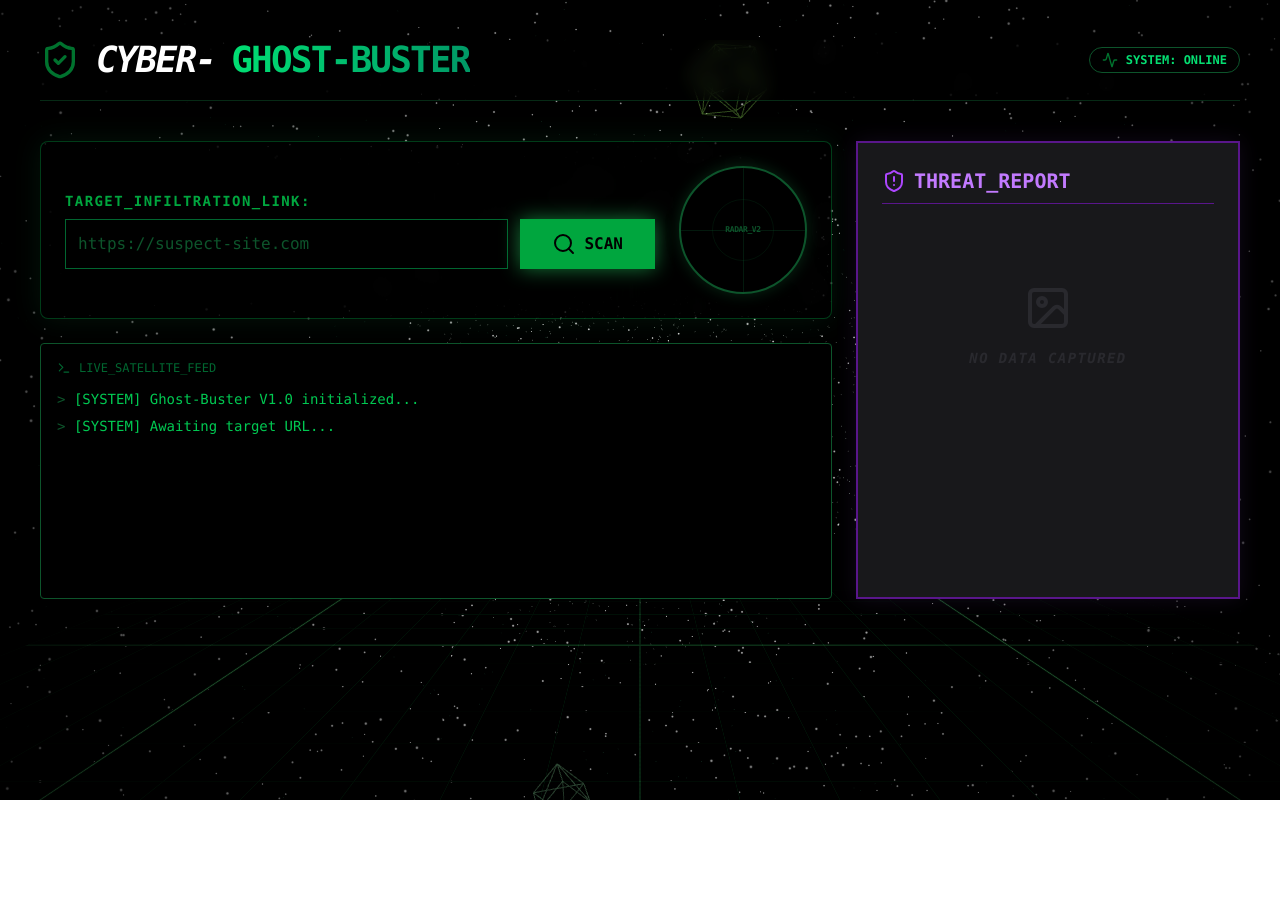
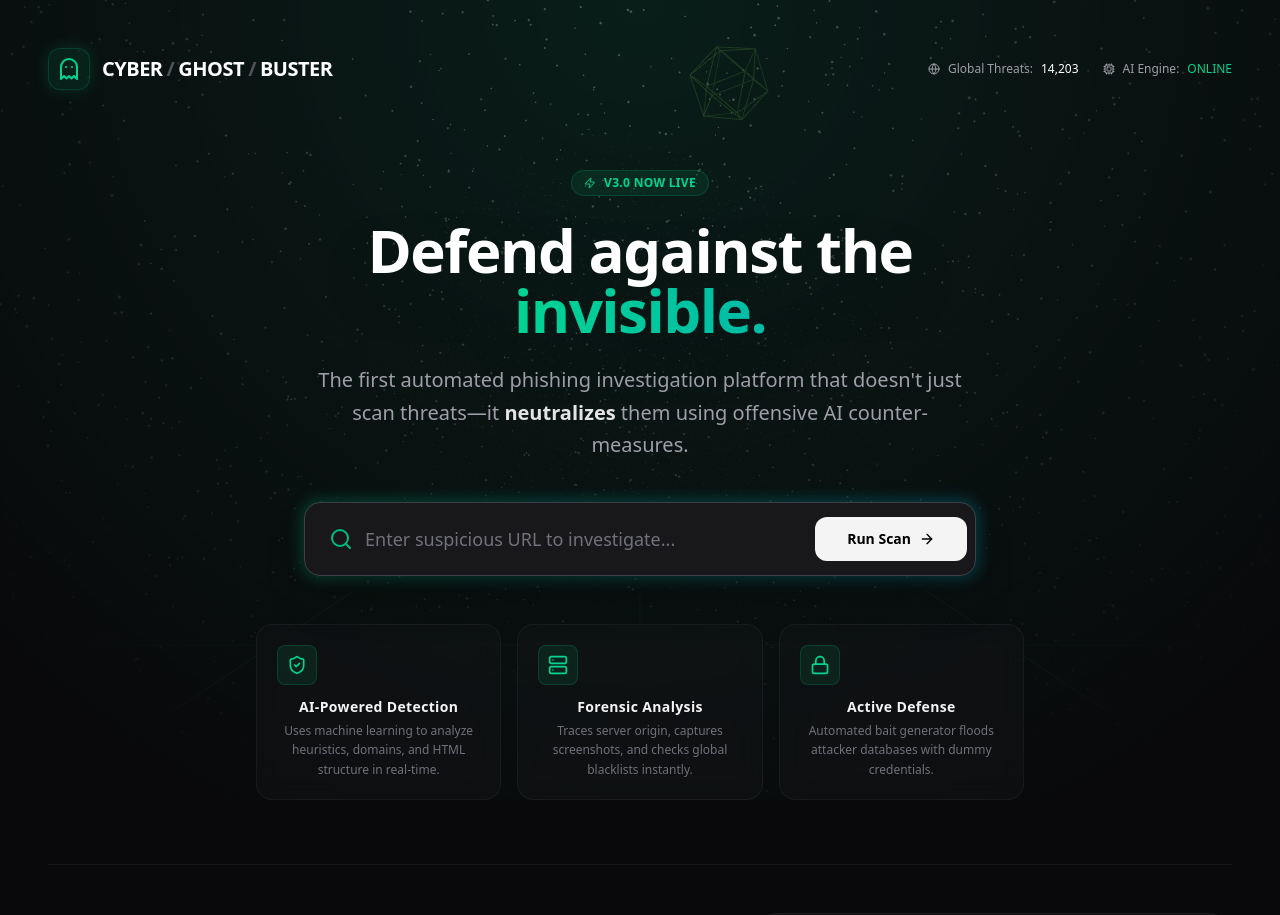
Before and after one commit to moksh205/ghost-buster-ui, a React (Vite) app: page / in a window 1280 px wide. Shown: the top 915 px of the page. Before the commit the page ends 800 px from the top, so only its background shows below. Built offline with nearby package versions, Linux system fonts and the light colour scheme.

Commit message:
design 1

```diff
--- a/src/App.jsx
+++ b/src/App.jsx
@@ -1,6 +1,6 @@
-import React, { useState } from 'react';
-import { Ghost, Zap, Search, Activity, ShieldCheck } from 'lucide-react'; // Added ShieldCheck
-import { AnimatePresence } from 'framer-motion';
+import React, { useState, useEffect } from 'react';
+import { Ghost, Zap, Search, Activity, ShieldCheck, Terminal as TerminalIcon, Cpu, Globe, Lock, ArrowRight, Server } from 'lucide-react';
+import { AnimatePresence, motion } from 'framer-motion';
 
 // Components
 import Background3D from './components/Background3D';
@@ -10,20 +10,36 @@ import GhostRadar from './components/GhostRadar';
 import BaitGenerator from './components/BaitGenerator';
 import IntroScreen from './components/IntroScreen';
 
+// --- SUB-COMPONENT: Capability Card ---
+const FeatureCard = ({ icon: Icon, title, desc, delay }) => (
+    <motion.div
+        initial={{ opacity: 0, y: 20 }}
+        animate={{ opacity: 1, y: 0 }}
+        transition={{ delay }}
+        className="bg-zinc-900/40 backdrop-blur-md border border-white/5 p-5 rounded-2xl flex flex-col gap-3 hover:bg-zinc-800/40 hover:border-emerald-500/30 transition-all group"
+    >
+        <div className="bg-emerald-500/10 w-10 h-10 rounded-lg flex items-center justify-center border border-emerald-500/20 group-hover:scale-110 transition-transform">
+            <Icon className="w-5 h-5 text-emerald-400" />
+        </div>
+        <div>
+            <h3 className="text-zinc-100 font-bold text-sm tracking-wide mb-1">{title}</h3>
+            <p className="text-zinc-500 text-xs leading-relaxed">{desc}</p>
+        </div>
+    </motion.div>
+);
+
 function App() {
-  // 1. STATE: Track if the user has passed the intro screen
   const [hasEntered, setHasEntered] = useState(false);
-
-  // App Logic
   const [url, setUrl] = useState('');
   const [isScanning, setIsScanning] = useState(false);
-  const [logs, setLogs] = useState(['[SYSTEM] Ghost-Buster V1.0 initialized...', '[SYSTEM] Awaiting target URL...']);
+  const [logs, setLogs] = useState(['[SYSTEM] Cyber-Sentinel V3.0 initialized...', '[SYSTEM] Awaiting target URL...']);
   const [scanResult, setScanResult] = useState(null);
 
+  // --- LOGIC ---
   const generatePoison = () => {
-    const prefixes = ['admin', 'secure', 'root', 'vault', 'crypto', 'shadow'];
-    const suffixes = ['_trap', '_bait', '99', '!', 'X', 'gate'];
-    const domains = ['@gmail.com', '@outlook.com', '@yahoo.com', '@proton.me'];
+    const prefixes = ['admin', 'secure', 'root', 'vault'];
+    const suffixes = ['_trap', '_bait', '99', '!'];
+    const domains = ['@gmail.com', '@outlook.com'];
     const randomPrefix = prefixes[Math.floor(Math.random() * prefixes.length)];
     const randomSuffix = suffixes[Math.floor(Math.random() * suffixes.length)];
     const randomDomain = domains[Math.floor(Math.random() * domains.length)];
@@ -37,16 +53,16 @@ function App() {
     if (!url) return;
     setIsScanning(true);
     setScanResult(null);
-    setLogs(prev => [...prev, `[INFILTRATE] Target: ${url}`, '[PROCESS] Contacting Backend HQ...']);
+    setLogs(prev => [...prev, `[TARGET] Analyzing: ${url}`, '[NETWORK] Handshaking with HQ...']);
     try {
       const response = await fetch('http://127.0.0.1:8000/investigate', {
         method: 'POST',
         headers: { 'Content-Type': 'application/json' },
         body: JSON.stringify({ url: url }),
       });
-      if (!response.ok) throw new Error(`Server Ghosted Us! Status: ${response.status}`);
+      if (!response.ok) throw new Error(`API Error: ${response.status}`);
       const data = await response.json();
-      setLogs(prev => [...prev, '[ANALYSIS] Data received.', '[SUCCESS] Mission Complete.']);
+      setLogs(prev => [...prev, '[200] Data packet received.', '[COMPLETE] Analysis finished.']);
       setScanResult({
         verdict: data.verdict,
         riskScore: data.risk_score,
@@ -55,94 +71,168 @@ function App() {
       });
     } catch (error) {
       console.error(error);
-      setLogs(prev => [...prev, `[ERROR] Connection Failed: ${error.message}`]);
+      setLogs(prev => [...prev, `[ERR] Connection Failed: ${error.message}`]);
     } finally {
       setIsScanning(false);
     }
   };
 
   return (
-    <div className={`min-h-screen w-full relative overflow-x-hidden bg-black text-green-500 font-mono selection:bg-green-500 selection:text-black`}>
+    <div className={`min-h-screen w-full relative overflow-x-hidden bg-zinc-950 text-zinc-100 font-sans selection:bg-emerald-500/30`}>
 
       {/* 3D Background */}
+      <div className="opacity-40 fixed inset-0 pointer-events-none">
          <Background3D />
+      </div>
 
-      {/* OVERLAYS */}
-      <div className="fixed inset-0 z-10 pointer-events-none bg-[radial-gradient(circle_at_center,transparent_10%,#000000_100%)] opacity-80" />
-      <div className="fixed inset-0 z-10 pointer-events-none bg-[linear-gradient(rgba(18,16,16,0)_50%,rgba(0,0,0,0.1)_50%)] bg-[length:100%_4px]" />
+      {/* Gradients */}
+      <div className="fixed inset-0 z-10 pointer-events-none bg-[radial-gradient(circle_at_top,rgba(16,185,129,0.12)_0%,rgba(9,9,11,1)_90%)]" />
 
-      {/* INTRO SCREEN LOGIC */}
+      {/* Intro Screen */}
       <AnimatePresence>
-        {!hasEntered && (
-            <IntroScreen onEnter={() => setHasEntered(true)} />
-        )}
+        {!hasEntered && <IntroScreen onEnter={() => setHasEntered(true)} />}
       </AnimatePresence>
 
-      {/* MAIN DASHBOARD */}
+      {/* MAIN CONTENT */}
       {hasEntered && (
-        <div className={`relative z-20 p-4 md:p-10 animate-fade-in ${scanResult?.verdict === 'MALICIOUS' ? 'animate-shake' : ''}`}>
+        <div className="relative z-20 max-w-7xl mx-auto p-6 md:p-12 animate-fade-in">
 
-            {isScanning && (
-                <div className="absolute top-1/2 left-1/2 -translate-x-1/2 -translate-y-1/2 pointer-events-none z-50 opacity-20">
-                <Ghost size={300} className="animate-ping text-purple-500" />
+            {/* === NAVBAR === */}
+            <nav className="flex justify-between items-center mb-20">
+                <div className="flex items-center gap-3">
+                    <div className="bg-emerald-500/10 p-2 rounded-xl border border-emerald-500/20 backdrop-blur-md shadow-[0_0_15px_rgba(16,185,129,0.2)]">
+                        <Ghost className="w-6 h-6 text-emerald-400" />
                     </div>
-            )}
+                    <span className="text-xl font-bold tracking-tight text-white">
+                        CYBER<span className="text-zinc-600 mx-1">/</span>GHOST<span className="text-zinc-600 mx-1">/</span>BUSTER
+                    </span>
+                </div>
+                <div className="hidden md:flex items-center gap-6 text-xs font-medium text-zinc-400">
+                    <div className="flex items-center gap-2">
+                        <Globe className="w-3 h-3" /> Global Threats: <span className="text-white">14,203</span>
+                    </div>
+                    <div className="flex items-center gap-2">
+                        <Cpu className="w-3 h-3" /> AI Engine: <span className="text-emerald-400">ONLINE</span>
+                    </div>
+                </div>
+            </nav>
 
-            {/* HEADER */}
-            <header className="flex flex-col md:flex-row justify-between items-center mb-10 border-b border-green-900/50 pb-5 backdrop-blur-sm bg-black/20">
-                <h1 className="text-3xl md:text-4xl font-black flex items-center gap-4 italic tracking-tighter text-white">
-                  {/* Replaced Ghost with ShieldCheck for professional look */}
-                  <ShieldCheck className="w-10 h-10 text-green-500 animate-pulse" />
+            {/* === HERO SECTION === */}
+            <div className="flex flex-col items-center justify-center text-center mb-16 max-w-3xl mx-auto">
+                <div className="inline-flex items-center gap-2 px-3 py-1 rounded-full bg-emerald-500/10 border border-emerald-500/20 text-emerald-400 text-xs font-bold mb-6 tracking-wide uppercase">
+                    <Zap className="w-3 h-3" /> V3.0 Now Live
+                </div>
 
-                  {/* NEW NAME */}
-                  CYBER-<span className="text-transparent bg-clip-text bg-gradient-to-r from-green-400 to-emerald-600 not-italic">GHOST-BUSTER</span>
+                <h1 className="text-5xl md:text-6xl font-extrabold tracking-tight mb-6 text-white drop-shadow-2xl">
+                    Defend against the <span className="text-transparent bg-clip-text bg-gradient-to-r from-emerald-400 to-teal-500">invisible.</span>
                 </h1>
 
-                <div className="flex gap-6 mt-4 md:mt-0 text-xs text-green-400">
-                  <div className="flex items-center gap-2 font-bold border border-green-900 px-3 py-1 rounded-full bg-black/50">
-                      <Activity className="w-4 h-4 animate-pulse text-green-500" /> SYSTEM: ONLINE
+                <p className="text-zinc-400 mb-10 text-lg md:text-xl max-w-2xl leading-relaxed">
+                    The first automated phishing investigation platform that doesn't just scan threats—it <span className="text-zinc-200 font-semibold">neutralizes</span> them using offensive AI counter-measures.
+                </p>
+
+                {/* --- SPOTLIGHT INPUT --- */}
+                <div className="w-full max-w-2xl relative group z-30">
+                    <div className="absolute -inset-0.5 bg-gradient-to-r from-emerald-500 to-cyan-500 rounded-2xl blur opacity-30 group-hover:opacity-60 transition duration-500"></div>
+                    <div className="relative flex items-center bg-zinc-900 border border-zinc-700 hover:border-zinc-500 rounded-2xl p-2 shadow-2xl transition-all">
+                        <div className="pl-4 pr-3 text-emerald-500">
+                            <Search className="w-6 h-6" />
                         </div>
-                </div>
-            </header>
-
-            {/* DASHBOARD GRID */}
-            <div className="grid grid-cols-1 lg:grid-cols-3 gap-6">
-                <div className="lg:col-span-2 space-y-6">
-                <div className="bg-black/30 backdrop-blur-md border border-green-500/30 p-6 shadow-[0_0_30px_rgba(34,197,94,0.1)] rounded-lg">
-                    <div className="flex flex-col md:flex-row gap-6 items-center">
-                        <div className="flex-1 w-full">
-                            <label className="block text-sm mb-2 font-bold uppercase tracking-widest text-green-600">Target_Infiltration_Link:</label>
-                            <div className="flex gap-3">
                         <input
                             type="text"
-                                placeholder="https://suspect-site.com"
-                                className="flex-1 bg-black/50 border border-green-800 p-3 outline-none focus:border-green-400 text-white placeholder-green-900 font-mono"
+                            placeholder="Enter suspicious URL to investigate..."
+                            className="flex-1 bg-transparent text-white placeholder-zinc-500 outline-none h-14 text-lg font-medium font-sans"
                             value={url}
                             onChange={(e) => setUrl(e.target.value)}
+                            onKeyDown={(e) => e.key === 'Enter' && startScan()}
                         />
                         <button
-                                onClick={startScan} disabled={isScanning}
-                                className="bg-green-600 hover:bg-green-400 text-black px-8 py-3 font-black flex items-center gap-2 transition-all active:scale-95 disabled:opacity-50 shadow-[0_0_20px_rgba(34,197,94,0.6)]"
+                            onClick={startScan}
+                            disabled={isScanning}
+                            className="bg-zinc-100 hover:bg-white text-black px-8 py-3 rounded-xl font-bold text-sm transition-all active:scale-95 disabled:opacity-50 flex items-center gap-2"
                         >
-                                {isScanning ? <Zap className="animate-spin" /> : <Search />} SCAN
+                            {isScanning ? <Zap className="w-4 h-4 animate-spin" /> : 'Run Scan'}
+                            {!isScanning && <ArrowRight className="w-4 h-4" />}
                         </button>
                     </div>
                 </div>
-                        <GhostRadar isScanning={isScanning} />
+
+                {/* --- BRIEF INTRODUCTION / CAPABILITIES --- */}
+                <div className="grid grid-cols-1 md:grid-cols-3 gap-4 w-full max-w-4xl mt-12">
+                    <FeatureCard
+                        icon={ShieldCheck}
+                        title="AI-Powered Detection"
+                        desc="Uses machine learning to analyze heuristics, domains, and HTML structure in real-time."
+                        delay={0.2}
+                    />
+                    <FeatureCard
+                        icon={Server}
+                        title="Forensic Analysis"
+                        desc="Traces server origin, captures screenshots, and checks global blacklists instantly."
+                        delay={0.4}
+                    />
+                    <FeatureCard
+                        icon={Lock}
+                        title="Active Defense"
+                        desc="Automated bait generator floods attacker databases with dummy credentials."
+                        delay={0.6}
+                    />
                 </div>
             </div>
 
+            {/* === DASHBOARD GRID (Visible only when scanning or idle) === */}
+            <div className="grid grid-cols-1 lg:grid-cols-12 gap-6 border-t border-white/5 pt-12">
+
+                {/* LEFT: TERMINAL (7 Cols) */}
+                <div className="lg:col-span-7 flex flex-col gap-6">
+                    <div className="flex items-center justify-between px-2">
+                        <h3 className="text-sm font-bold text-zinc-400 flex items-center gap-2">
+                            <TerminalIcon className="w-4 h-4" /> LIVE EXECUTION LOGS
+                        </h3>
+                        <div className="flex gap-2">
+                            <div className="w-2 h-2 rounded-full bg-zinc-800" />
+                            <div className="w-2 h-2 rounded-full bg-zinc-800" />
+                        </div>
+                    </div>
+                    <div className="bg-zinc-900/50 backdrop-blur-md border border-white/5 rounded-3xl p-1 h-[400px] shadow-inner">
+                         <div className="h-full w-full bg-black/40 rounded-[20px] overflow-hidden p-4">
                             <Terminal logs={logs} isScanning={isScanning} />
+                         </div>
+                    </div>
+                </div>
 
+                {/* RIGHT: WIDGETS (5 Cols) */}
+                <div className="lg:col-span-5 flex flex-col gap-6">
+
+                    {/* RADAR */}
+                    <div className="bg-zinc-900/50 backdrop-blur-md border border-white/5 rounded-3xl p-6 relative overflow-hidden h-[250px] flex items-center justify-center">
+                        <div className="absolute top-6 left-6 z-10">
+                            <span className="text-xs font-bold text-emerald-500 tracking-wider uppercase flex items-center gap-2">
+                                <Activity className="w-3 h-3" /> Active Scan
+                            </span>
+                        </div>
+                        <GhostRadar isScanning={isScanning} />
+                    </div>
+
+                    {/* RESULTS AREA */}
+                    <div className="flex-1 min-h-[100px]">
+                        <Report scanResult={scanResult} isScanning={isScanning} />
+                    </div>
+
+                    {/* BAIT (Conditional) */}
                     {scanResult?.verdict === 'MALICIOUS' && (
+                        <motion.div
+                            initial={{ opacity: 0, y: 10 }}
+                            animate={{ opacity: 1, y: 0 }}
+                            className="bg-red-500/5 border border-red-500/20 rounded-3xl p-2"
+                        >
                             <BaitGenerator onGenerate={generatePoison} />
+                        </motion.div>
                     )}
                 </div>
 
-                <div className="space-y-6 h-full">
-                    <Report scanResult={scanResult} isScanning={isScanning} />
             </div>
-            </div>
+
         </div>
       )}
     </div>
--- a/src/components/IntroScreen.jsx
+++ b/src/components/IntroScreen.jsx
@@ -1,6 +1,6 @@
 import React, { useEffect, useState } from "react";
 import { motion } from "framer-motion";
-import { ShieldCheck, Cpu, Zap, Lock } from "lucide-react";
+import { Ghost, Cpu, Zap, Lock } from "lucide-react";
 
 const IntroScreen = ({ onEnter }) => {
   const [progress, setProgress] = useState(0);
@@ -15,9 +15,9 @@ const IntroScreen = ({ onEnter }) => {
           setTimeout(onEnter, 200); // Small delay at 100% before switch
           return 100;
         }
-        return prev + 6; // Speed of loading
+        return prev + 6;
       });
-    }, 30); // Runs every 30ms
+    }, 30);
 
     return () => clearInterval(interval);
   }, [onEnter]);
@@ -34,7 +34,7 @@ const IntroScreen = ({ onEnter }) => {
 
       <div className="z-10 relative flex flex-col items-center max-w-3xl w-full mx-4 text-center">
 
-        {/* LOGO AREA */}
+        {/* LOGO AREA - Ghost Icon is Back */}
         <motion.div
           initial={{ y: 20, opacity: 0 }}
           animate={{ y: 0, opacity: 1 }}
@@ -42,11 +42,11 @@ const IntroScreen = ({ onEnter }) => {
         >
             <div className="flex justify-center mb-6">
                 <div className="p-4 bg-green-500/10 rounded-full border border-green-500/20 shadow-[0_0_30px_rgba(34,197,94,0.3)] animate-pulse">
-                    <ShieldCheck size={64} className="text-green-400" />
+                    <Ghost size={64} className="text-green-400" />
                 </div>
             </div>
 
-            {/* --- NEW NAME --- */}
+            {/* --- NAME: CYBER-GHOST-BUSTER --- */}
             <h1 className="text-4xl md:text-6xl font-black tracking-tight text-white mb-2 uppercase">
                 CYBER-<span className="text-transparent bg-clip-text bg-gradient-to-r from-green-400 to-emerald-600">GHOST-BUSTER</span>
             </h1>
@@ -70,12 +70,12 @@ const IntroScreen = ({ onEnter }) => {
 
             {/* Loading Status Text */}
             <div className="flex justify-between text-[10px] font-mono text-green-500/80 uppercase tracking-widest">
-                <span>{progress < 100 ? "Loading Core Modules..." : "System Ready"}</span>
+                <span>{progress < 100 ? "Initializing Core..." : "System Ready"}</span>
                 <span>{progress}%</span>
             </div>
         </div>
 
-        {/* Feature Pills (Faded in background) */}
+        {/* Feature Pills */}
         <motion.div
             initial={{ opacity: 0 }}
             animate={{ opacity: 0.5 }}
```
Lines whose indentation alone changed are shown as unchanged.
